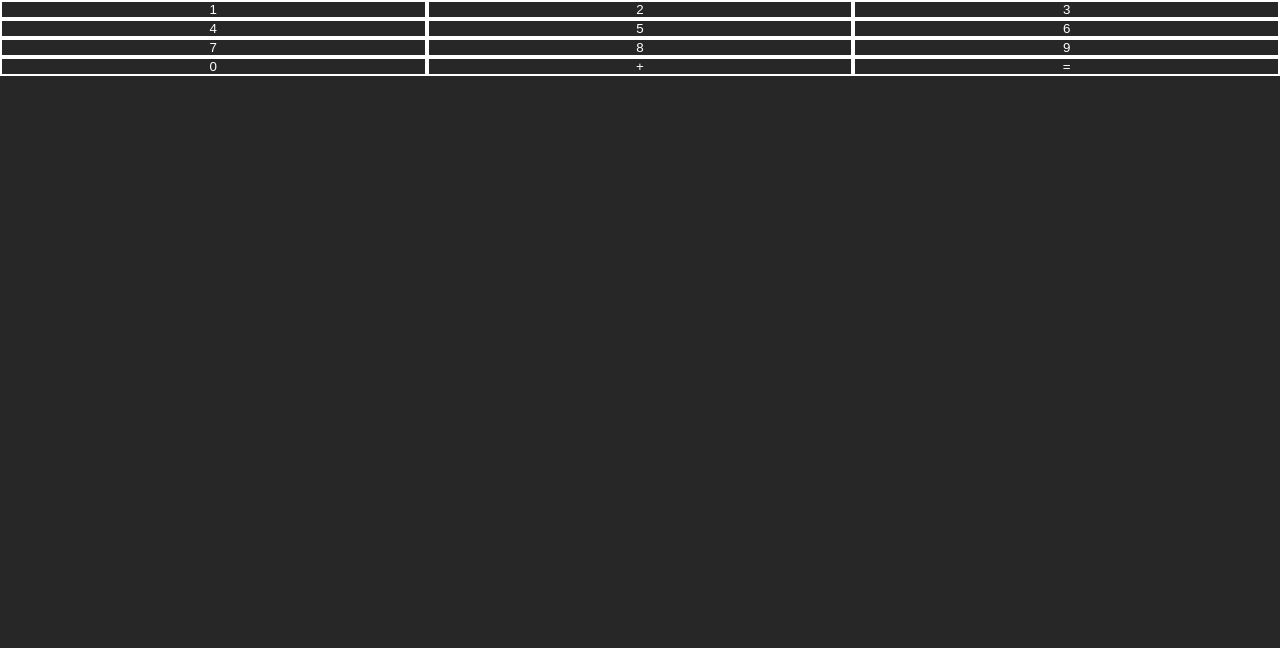
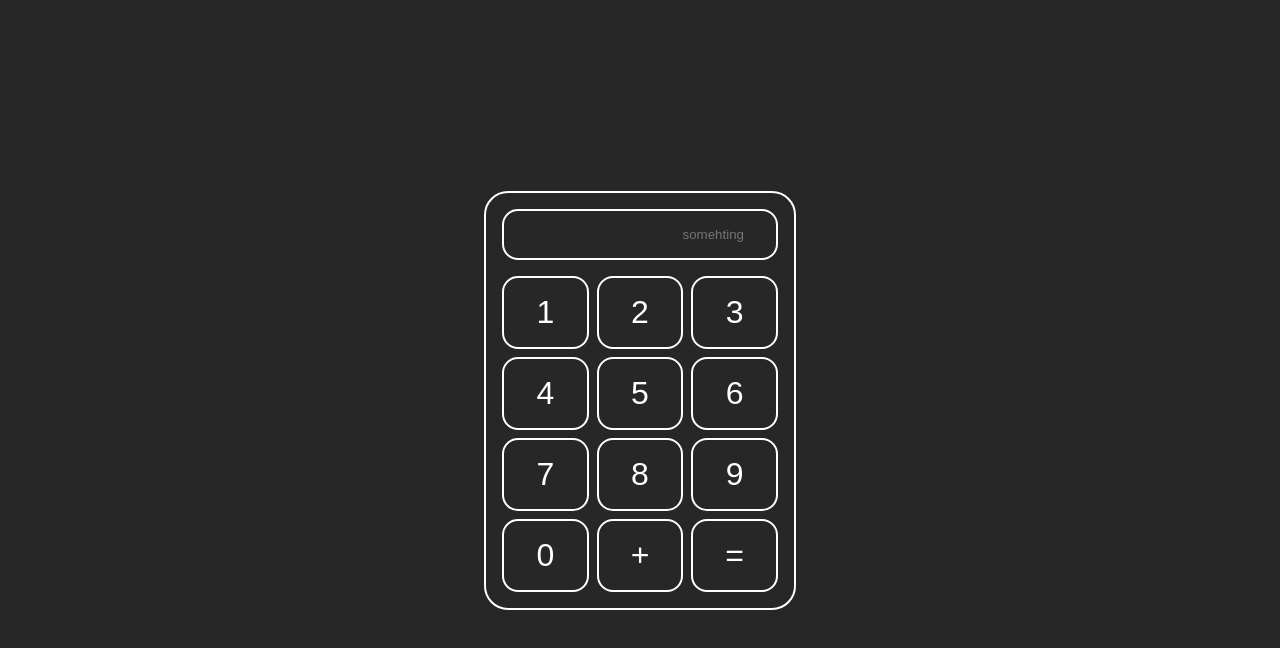
Before and after one commit to ZeSved/react-calculator, a React (Vite) app: page / in a window 1280 px wide. Shown: the top 648 px of the page. Built offline with nearby package versions, Linux system fonts and the light colour scheme.

Commit message:
completed css

```diff
--- a/src/App.module.css
+++ b/src/App.module.css
@@ -1,6 +1,32 @@
 .wrapper {
+  display: flex;
+  align-items: center;
+  justify-content: center;
+
   width: 100%;
   height: 100vh;
   height: 100dvh;
   background-color: #272727;
+
 }
+
+.calculatorContainer {
+  border: 2px solid white;
+  border-radius: 1.5rem;
+
+  display: flex;
+  flex-direction: column;
+
+  gap: 1rem;
+  padding: 1rem;
+}
+
+.output,
+.output:disabled {
+  width: 100%;
+  padding: 1rem 2rem;
+  background: none;
+  border: 2px solid white;
+  border-radius: 1rem;
+  text-align: right;
+}
--- a/src/App.tsx
+++ b/src/App.tsx
@@ -47,8 +47,15 @@ function App() {
 	return (
 		<>
 			<main className={styles.wrapper}>
-				<p></p>
-				<Buttons buttons={buttons} />
+				<div className={styles.calculatorContainer}>
+					<input
+						type='text'
+						disabled
+						className={styles.output}
+						placeholder='somehting'
+					/>
+					<Buttons buttons={buttons} />
+				</div>
 			</main>
 		</>
 	)
--- a/src/components/styles/Buttons.module.css
+++ b/src/components/styles/Buttons.module.css
@@ -1,6 +1,8 @@
 .wrapper {
   --columns: 3;
 
+  width: fit-content;
   display: grid;
   grid-template-columns: repeat(var(--columns), 1fr);
+  gap: 0.5rem;
 }
--- a/src/index.css
+++ b/src/index.css
@@ -2,12 +2,21 @@
 *::before,
 *::after {
   box-sizing: border-box;
+
   margin: 0;
   padding: 0;
 }
 
 button {
+  cursor: pointer;
+
+  padding: 1rem 2rem;
+
   background-color: #272727;
+
+  font-size: 2rem;
   color: white;
+
   border: 2px solid white;
+  border-radius: 1rem;
 }
```
